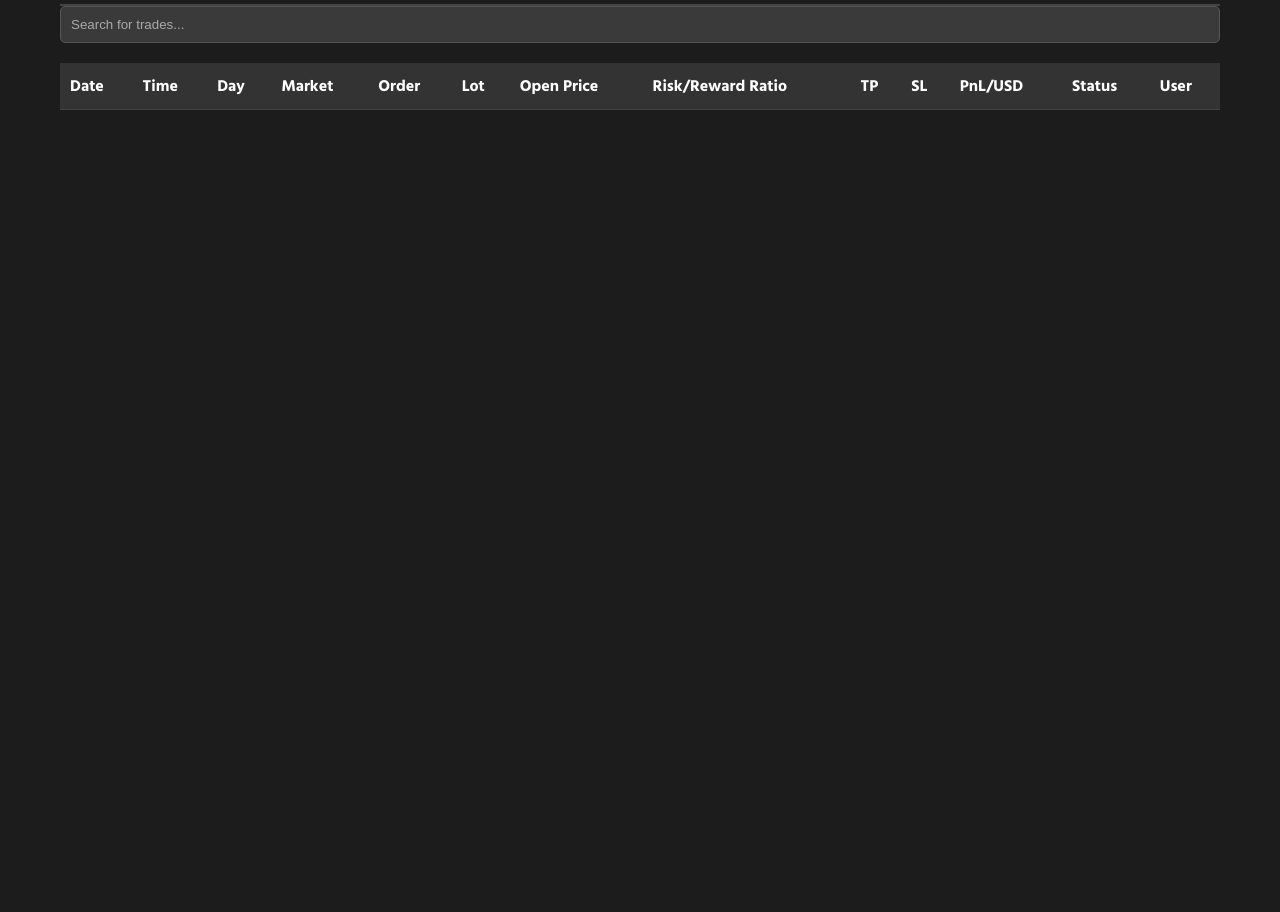
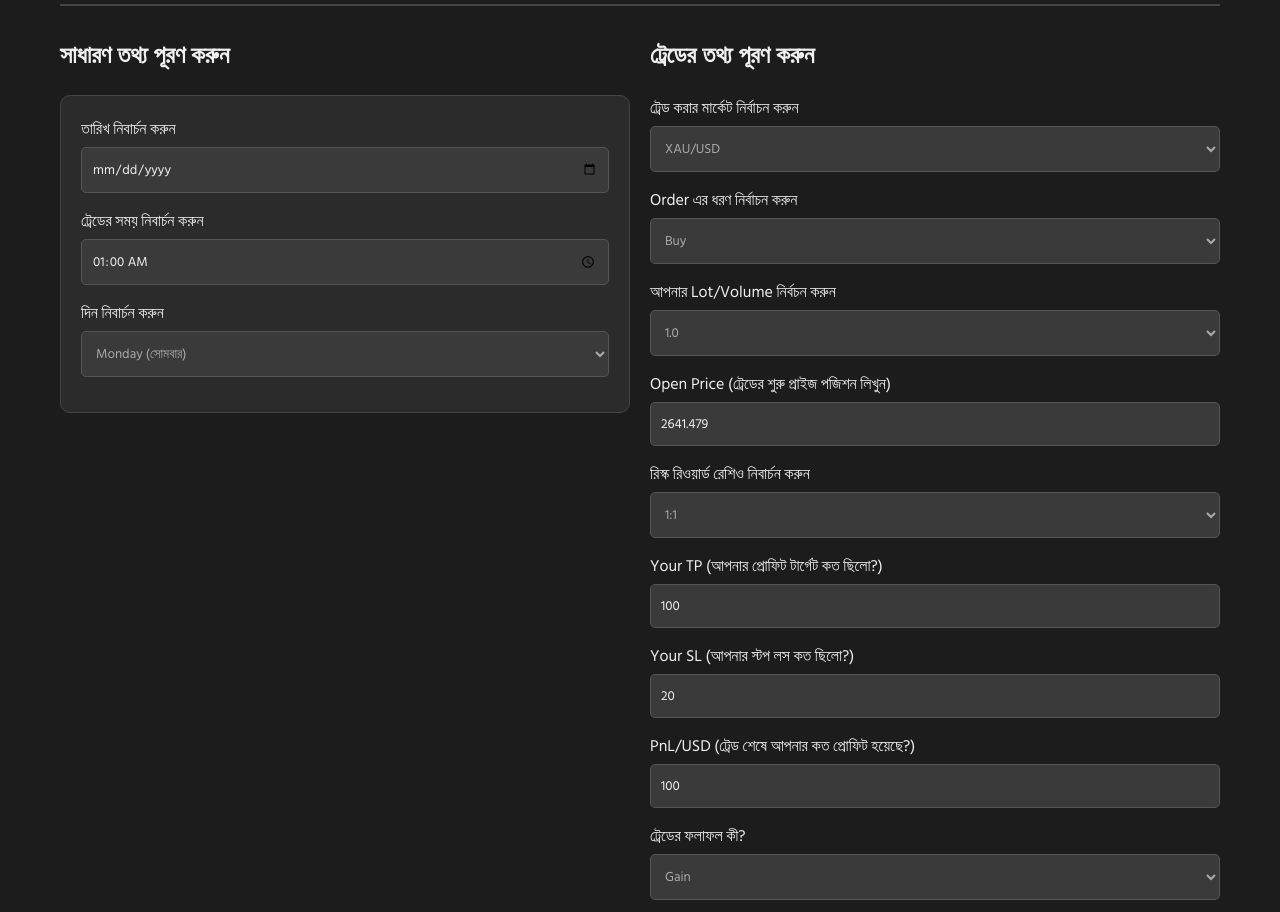
Before and after one commit to ppretomroy/bright-forex-pnl-tracker, a plain HTML site: page check-pnl.html in a window 1280 px wide. Shown: the part 88-1000 px from the top of the page. Before the commit the page ends 800 px from the top, so only its background shows below. Drawn offline with Linux system fonts and the light colour scheme; no server answers.

Commit message:
Update check-pnl.html

```diff
--- a/check-pnl.html
+++ b/check-pnl.html
@@ -5,6 +5,7 @@
     <meta name="viewport" content="width=device-width, initial-scale=1.0">
     <title>BrightTrading Software - Dark Theme</title>
     <style>
+        /* Your existing CSS styles remain unchanged */
         @import url('https://fonts.googleapis.com/css2?family=Hind+Siliguri:wght@300;400;500;600;700&display=swap');
 
         * {
@@ -15,8 +16,8 @@
 
         body {
             font-family: "Hind Siliguri", sans-serif;
-            background-color: #1c1c1c;
-            color: #f0f0f0;
+            background-color: #1c1c1c; /* Dark background */
+            color: #f0f0f0; /* Light text color */
         }
 
         .container {
@@ -30,11 +31,11 @@
             justify-content: space-between;
             align-items: center;
             padding-bottom: 20px;
-            border-bottom: 2px solid #444;
+            border-bottom: 2px solid #444; /* Darker border */
         }
 
         h1 {
-            color: #2ba16e;
+            color: #2ba16e; /* Keep the green highlight color */
         }
 
         nav .btn {
@@ -44,6 +45,8 @@
             border: none;
             border-radius: 5px;
             cursor: pointer;
+            font-family: "Hind Siliguri", sans-serif;
+
         }
 
         nav .btn:hover {
@@ -56,11 +59,11 @@
 
         h2 {
             margin-bottom: 20px;
-            color: #f0f0f0;
+            color: #f0f0f0; /* Keep the green highlight color */
         }
 
         form {
-            background-color: #2b2b2b;
+            background-color: #2b2b2b; /* Dark form background */
             border: 1px solid #444;
             border-radius: 10px;
             padding: 20px;
@@ -73,20 +76,22 @@
         label {
             display: block;
             margin-bottom: 5px;
-            color: #f0f0f0;
+            color: #f0f0f0; /* Light text color */
         }
 
         input, select {
             width: 100%;
             padding: 10px;
-            background-color: #3a3a3a;
-            border: 1px solid #555;
+            background-color: #3a3a3a; /* Dark input background */
+            border: 1px solid #555; /* Darker border */
             border-radius: 5px;
-            color: #f0f0f0;
+            color: #f0f0f0; /* Light text in input */
+            font-family: "Hind Siliguri", sans-serif;
         }
 
         input::placeholder, select {
-            color: #aaa;
+            font-family: "Hind Siliguri", sans-serif;
+            color: #aaa; /* Light placeholder text */
         }
 
         button.submit-btn {
@@ -97,43 +102,48 @@
             border-radius: 5px;
             width: 100%;
             cursor: pointer;
+            font-family: "Hind Siliguri", sans-serif;
         }
 
         button.submit-btn:hover {
             background-color: #1e7c52;
         }
 
-        /* Table Styles */
-        table {
-            width: 100%;
-            border-collapse: collapse;
-            margin-top: 20px;
+        /* Laptop and Desktop View */
+        @media (min-width: 1025px) {
+            .main-content {
+                display: grid;
+                grid-template-columns: 1fr 1fr;
+                gap: 20px;
             }
 
-        th, td {
-            padding: 10px;
-            text-align: left;
-            border-bottom: 1px solid #444;
+            .form-group {
+                width: 100%;
             }
 
-        th {
-            background-color: #333;
-            color: #fff;
+            .form-section h2 {
+                grid-column: span 2;
             }
 
-        td {
-            color: #f0f0f0;
+            button.submit-btn {
+                width: 100%;
+            }
         }
 
-        /* Responsive Design */
-        @media (max-width: 768px) {
-            .form-section {
-                margin-top: 15px;
+        /* Success dialog styling */
+        #success-dialog {
+            display: none;
+            position: fixed;
+            top: 50%;
+            left: 50%;
+            transform: translate(-50%, -50%);
+            background-color: #006239;
+            color: white;
+            padding: 20px;
+            border-radius: 10px;
+            z-index: 1000;
         }
-            h2 {
-                font-size: 1.2rem;
-            }
-        }
+
     </style>
 </head>
 <body>
@@ -151,108 +161,141 @@
             </nav>
         </header>
 
-        <div class="search-bar">
-            <input type="text" id="search-input" placeholder="Search for trades..." onkeyup="filterTable()">
+        <div class="main-content">
+            <!-- Basic Info Section -->
+            <section class="form-section">
+                <h2>সাধারণ তথ্য পূরণ করুন</h2>
+                <form id="trade-form">
+
+                    <div class="form-group">
+                        <label for="select-date">তারিখ নিবার্চন করুন</label>
+                        <input type="date" id="select-date" name="entry.1881756124" required>
+                    </div>
+                    <div class="form-group">
+                        <label for="select-time">ট্রেডের সময় নিবার্চন করুন</label>
+                        <input type="time" id="select-time" name="entry.623297606" value="01:00:00" required>
+                    </div>
+                    <div class="form-group">
+                        <label for="select-day">দিন নিবার্চন করুন</label>
+                        <select id="select-day" name="entry.1887952163" required>
+                            <option value="Monday">Monday (সোমবার)</option>
+                            <option value="Tuesday">Tuesday (মঙ্গলবার)</option>
+                            <option value="Wednesday">Wednesday (বুধবার)</option>
+                            <option value="Thursday">Thursday (বৃহস্পতিবার)</option>
+                            <option value="Friday">Friday (শুক্রবার)</option>
+                        </select>
+                    </div>
+            </section>
+
+            <!-- Trade Info Section (Aligned to the Right) -->
+            <section class="form-section">
+                <h2>ট্রেডের তথ্য পূরণ করুন</h2>
+                <div class="form-group">
+                    <label for="market">ট্রেড করার মার্কেট নির্বাচন করুন</label>
+                    <select id="market" name="entry.186936177" required>
+                        <option value="XAU/USD">XAU/USD</option>
+                        <option value="EUR/USD">EUR/USD</option>
+                        <option value="BTC/USD">BTC/USD</option>
+                    </select>
+                </div>
+                <div class="form-group">
+                    <label for="order-type">Order এর ধরণ নির্বাচন করুন</label>
+                    <select id="order-type" name="entry.91095398" required>
+                        <option value="Buy">Buy</option>
+                        <option value="Sell">Sell</option>
+                    </select>
+                </div>
+                <div class="form-group">
+                    <label for="status">আপনার Lot/Volume নির্বচন করুন</label>
+                    <select id="status" name="entry.792614826" required>
+                        <option value="1.0">1.0</option>
+                        <option value="0.1">0.1</option>
+                        <option value="0.01">0.01</option>
+                        <option value="0.001">0.001</option>
+                    </select>
+                </div>
+                <div class="form-group">
+                    <label for="open-price">Open Price (ট্রেডের শুরু প্রাইজ পজিশন লিখুন)</label>
+                    <input type="text" id="open-price" name="entry.943556276" value="2641.479" required>
+                </div>
+                <div class="form-group">
+                    <label for="market">রিস্ক রিওয়ার্ড রেশিও নিবার্চন করুন</label>
+                    <select id="market" name="entry.1727926226" required>
+                        <option value="1:1">1:1</option>
+                        <option value="1:2">1:2</option>
+                        <option value="1:3">1:3</option>
+                        <option value="1:4">1:4</option>
+                        <option value="1:5">1:5</option>
+                    </select>
+                </div>
+                <div class="form-group">
+                    <label for="take-profit">Your TP (আপনার প্রোফিট টার্গেট কত ছিলো?)</label>
+                    <input type="number" id="take-profit" name="entry.2086328944" value="100" required>
+                </div>
+                <div class="form-group">
+                    <label for="stop-loss">Your SL (আপনার স্টপ লস কত ছিলো?)</label>
+                    <input type="number" id="stop-loss" name="entry.363814062" value="20" required>
+                </div>
+                <div class="form-group">
+                    <label for="pnl-usd">PnL/USD (ট্রেড শেষে আপনার কত প্রোফিট হয়েছে?)</label>
+                    <input type="number" id="pnl-usd" name="entry.2054726189" value="100" required>
+                </div>
+                <div class="form-group">
+                    <label for="status">ট্রেডের ফলাফল কী?</label>
+                    <select id="status" name="entry.1363401204" required>
+                        <option value="Gain">Gain</option>
+                        <option value="Loss">Loss</option>
+                    </select>
+                </div>
+                <div class="form-group">
+                    <label for="status">ট্রেডারের নাম নির্বাচন করুন</label>
+                    <select id="status" name="entry.1950506316" required>
+                        <option value="Pretom Roy">Pretom Roy</option>
+                        <option value="Rahul Dey">Rahul Dey</option>
+                        <option value="Saourav Teli">Saourav Teli</option>
+                    </select>
                 </div>
 
-        <!-- Table for showing data -->
-        <table id="data-table">
-            <thead>
-                <tr>
-                    <th>Date</th>
-                    <th>Time</th>
-                    <th>Day</th>
-                    <th>Market</th>
-                    <th>Order</th>
-                    <th>Lot</th>
-                    <th>Open Price</th>
-                    <th>Risk/Reward Ratio</th>
-                    <th>TP</th>
-                    <th>SL</th>
-                    <th>PnL/USD</th>
-                    <th>Status</th>
-                    <th>User</th>
-                </tr>
-            </thead>
-            <tbody>
-                <!-- Data from Google Sheets will be inserted here -->
-            </tbody>
-        </table>
+                <button type="submit" class="submit-btn">তথ্য সার্ভমিট করুন</button>
+            </form>
+        </section>
+    </div>
+
+    <!-- Success dialog -->
+    <div id="success-dialog">Form submitted successfully!</div>
+
+</div>
 
 <script>
-            // Your Google Sheets ID (from the URL of your published Google Sheet)
-            const sheetId = '1gJDpYz5bMV6EkuOXR0bRQMoi_L_ome_DP77dEdIW6DM'; // Replace with your actual sheet ID
+    document.getElementById("trade-form").addEventListener("submit", function(event) {
+        event.preventDefault(); // Prevent the default form submission
 
-            // Your Google API key
-            const apiKey = 'AIzaSyBvShpNn-4av3KWuQuUdmhl3S54rw2JFZY'; // Replace with your actual API key
+        const form = event.target;
 
-            // The range of data you want to retrieve (e.g., 'Sheet1!A1:M100')
-            const range = 'Demo Responses!B1:N100000'; // Adjust the range based on your sheet
+        const formData = new FormData(form);
 
-            // Google Sheets API URL
-            const url = `https://sheets.googleapis.com/v4/spreadsheets/${sheetId}/values/${range}?key=${apiKey}`;
+        // Send form data via fetch to Google Forms
+        fetch(form.action, {
+            method: 'POST',
+            body: formData,
+            mode: 'no-cors'
+        }).then(function() {
+            // Show success dialog
+            const successDialog = document.getElementById("success-dialog");
+            successDialog.style.display = "block";
 
-            // Function to fetch data from Google Sheets
-            function fetchGoogleSheetData() {
-                fetch(url)
-                    .then(response => response.json())
-                    .then(data => populateTable(data.values))
-                    .catch(error => console.error('Error fetching data:', error));
-            }
+            // Hide the success dialog after 3 seconds
+            setTimeout(function() {
+                successDialog.style.display = "none";
+            }, 3000);
 
-            // Function to populate the HTML table with Google Sheets data
-            function populateTable(data) {
-                const tableBody = document.querySelector('#data-table tbody');
-                tableBody.innerHTML = ''; // Clear existing table rows
-
-                // Iterate over each row in the Google Sheet data
-                data.forEach((row, index) => {
-                    // Skip the first row if it's the header
-                    if (index === 0) return;
-
-                    // Create a new row for the table
-                    const tr = document.createElement('tr');
-
-                    // Add table cells for each column in the row
-                    row.forEach(cell => {
-                        const td = document.createElement('td');
-                        td.textContent = cell || ''; // Handle empty cells
-                        tr.appendChild(td);
+            // Optionally, you can also reset the form
+            form.reset();
+        }).catch(function(error) {
+            console.error('Error submitting the form:', error);
         });
-
-                    // Append the new row to the table body
-                    tableBody.appendChild(tr);
     });
-            }
-
-            // Call the fetch function when the page loads
-            document.addEventListener('DOMContentLoaded', fetchGoogleSheetData);
-
-            // Function to filter the table rows based on search input
-            function filterTable() {
-                var input = document.getElementById("search-input");
-                var filter = input.value.toLowerCase();
-                var table = document.getElementById("data-table");
-                var rows = table.getElementsByTagName("tr");
-
-                for (var i = 1; i < rows.length; i++) { // Start from 1 to skip header row
-                    var cells = rows[i].getElementsByTagName("td");
-                    var match = false;
-
-                    for (var j = 0; j < cells.length; j++) {
-                        // If any cell in the row contains the search query, mark as match
-                        if (cells[j].textContent.toLowerCase().indexOf(filter) > -1) {
-                            match = true;
-                            break;
-                        }
-                    }
-
-                    // Display the row if a match is found, hide it otherwise
-                    rows[i].style.display = match ? "" : "none";
-                }
-            }
 </script>
 
-    </div>
 </body>
 </html>
```
Lines whose indentation alone changed are shown as unchanged.
